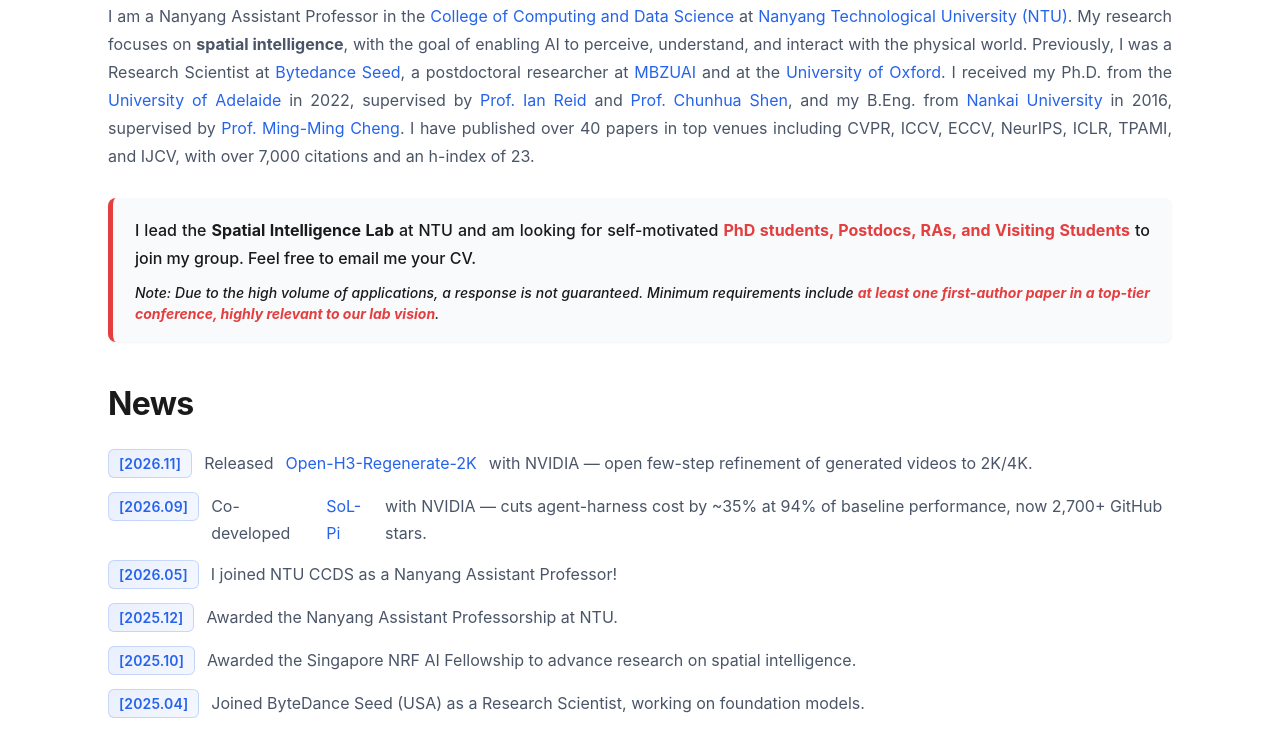
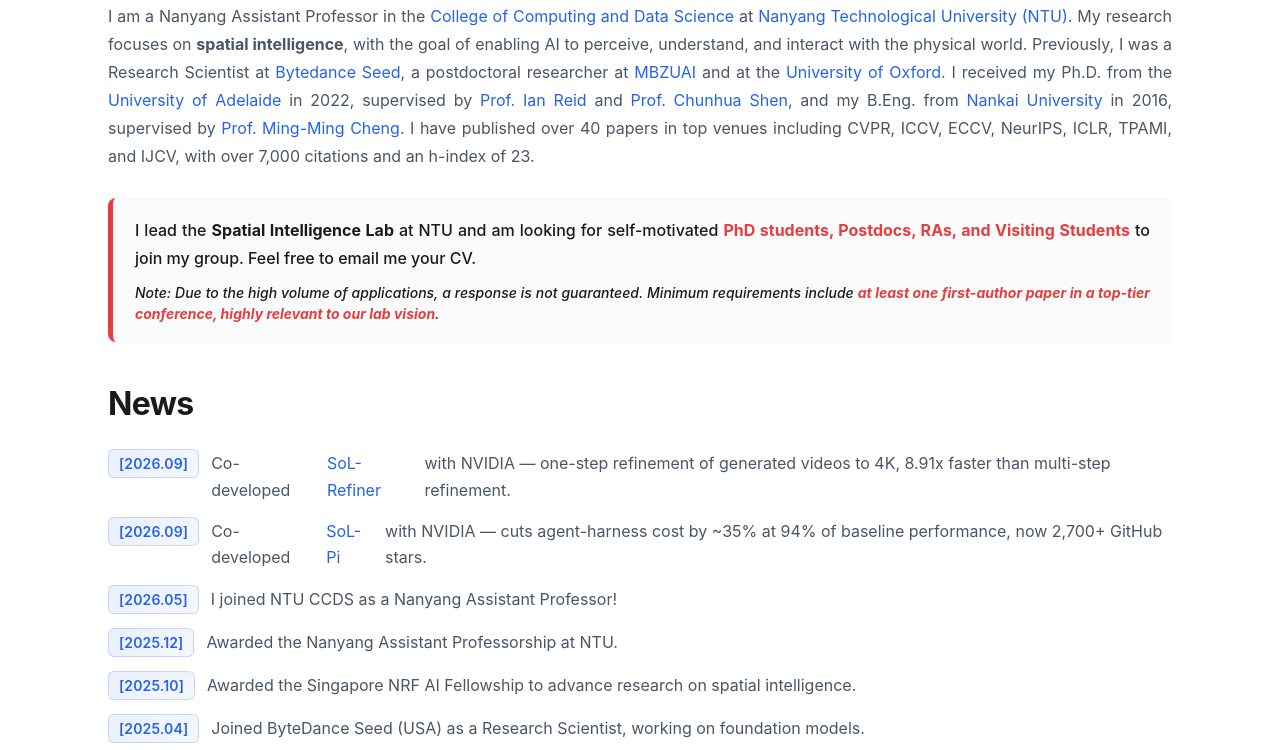
Before and after one commit to JiawangBian/jiawangbian.github.io, a plain HTML site: page index.html in a window 1280 px wide. Shown: the part 347-1097 px from the top of the page. Drawn offline with Linux system fonts and the light colour scheme; some icons are missing.

Commit message:
Replace Open-H3-Regenerate-2K with SoL-Refiner paper
Open-H3-Regenerate-2K has been merged into SoL-Refiner (arXiv 2609.37969),
so list the paper instead and point the news item at it.

Co-Authored-By: Claude Opus 5.5 <noreply@anthropic.com>

```diff
--- a/index.html
+++ b/index.html
@@ -157,7 +157,7 @@
         <section id="news" class="section-news reveal">
             <h2>News</h2>
             <ul class="news-list">
-                <li><span class="news-year">[2026.11]</span> Released <a href="https://nvlabs.github.io/Sana/Open-H3-Regenerate-2K/" target="_blank" rel="noopener">Open-H3-Regenerate-2K</a> with NVIDIA — open few-step refinement of generated videos to 2K/4K.</li>
+                <li><span class="news-year">[2026.09]</span> Co-developed <a href="https://nvlabs.github.io/Sana/Sol-Refiner/" target="_blank" rel="noopener">SoL-Refiner</a> with NVIDIA — one-step refinement of generated videos to 4K, 8.91x faster than multi-step refinement.</li>
                 <li><span class="news-year">[2026.09]</span> Co-developed <a href="https://nvlabs.github.io/SoL-Pi/" target="_blank" rel="noopener">SoL-Pi</a> with NVIDIA — cuts agent-harness cost by ~35% at 94% of baseline performance, now 2,700+ GitHub stars.</li>
                 <li><span class="news-year">[2026.05]</span> I joined NTU CCDS as a Nanyang Assistant Professor!</li>
                 <li><span class="news-year">[2025.12]</span> Awarded the Nanyang Assistant Professorship at NTU.</li>
```
Also changed, not shown: assets/images/publications/open_h3_regenerate_2k.jpg (deleted), assets/images/publications/sol_refiner.jpg (added), 1 other file.
